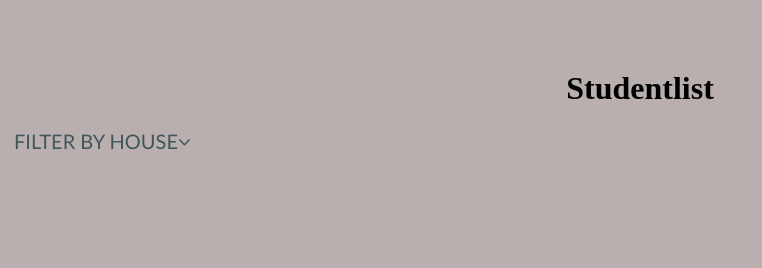
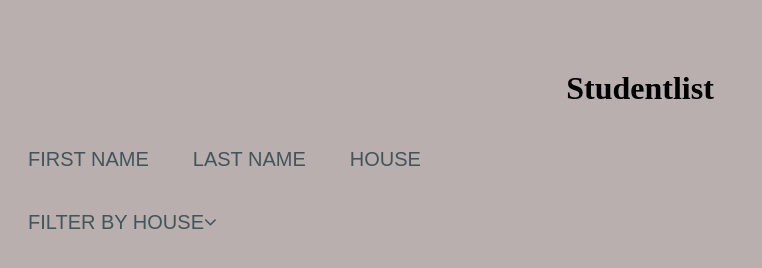
Before and after one commit to sara870v/11C.02.03, a plain HTML site: page index.html in a window 1280 px wide. Shown: the whole page, without its empty margins (0-762 px from the left). Drawn offline with Linux system fonts and the light colour scheme; no server answers.

Commit message:
with description

```diff
--- a/index.html
+++ b/index.html
@@ -15,7 +15,11 @@
     <header>
       <H1>Studentlist</H1>
     </header>
-
+    <div class="sortby">
+      <button class="">FIRST NAME</button>
+      <button class="">LAST NAME</button>
+      <button class="">HOUSE</button>
+    </div>
     <div class="housefilter">
       <button class="housebtn">
         FILTER BY HOUSE<i class="fa fa-angle-down"></i>
@@ -28,6 +32,7 @@
         <button class="filter">Hufflepuff</button>
       </div>
     </div>
+
     <div id="list"></div>
     <script src="script.js"></script>
   </body>
--- a/script.js
+++ b/script.js
@@ -8,6 +8,7 @@ let housecontent = document.querySelector(".housedropdown");
 housebtn.addEventListener("click", dropHouse);
 
 function dropHouse() {
+  // display the content of different houses
   housecontent.classList.toggle("show");
 }
 let house = "All";
@@ -15,6 +16,7 @@ let house = "All";
 document.addEventListener("DOMContentLoaded", start);
 
 function start() {
+  // Fetch Json data and let it await, and create div with list
   let dest = document.querySelector("#list");
   async function getJson() {
     let jsonData = await fetch("http://petlatkea.dk/2019/students1991.json");
@@ -23,6 +25,8 @@ function start() {
   }
 
   function showStudent() {
+    // Make sure it starts empty, and afterwards shows students with "all" houses,
+    //and each students fullname and house
     dest.innerHTML = "";
     allStudents.forEach(student => {
       if (house == "All" || house == student.house) {
@@ -40,6 +44,7 @@ function start() {
   });
 
   function showHouse() {
+    // show what house is specific to the content you filter
     house = this.textContent;
 
     showStudent();
--- a/style.css
+++ b/style.css
@@ -29,12 +29,16 @@ h3 {
   font-family: "Dancing Script", cursive;
 }
 
-/* button {
+button {
   -webkit-transition-duration: 0.4s;
   transition-duration: 0.4s;
   background-color: lightgrey;
   padding: 15px;
   margin: 5px;
+  font-size: 20px;
+  border: none;
+  background-color: inherit;
+  color: #41555b;
 }
 
 button:hover {
@@ -42,21 +46,19 @@ button:hover {
   color: black;
 }
 
-.show {
+/* .show {
   display: flex;
 }
 
 .housedropdown {
   display: none;
+}
+*/
+
+/* button {
+  font-family: "Gill Sans", "Gill Sans MT", Calibri, "Trebuchet MS", sans-serif;
+
 } */
-
-button {
-  font-family: "Gill Sans", "Gill Sans MT", Calibri, "Trebuchet MS", sans-serif;
-  font-size: 20px;
-  border: none;
-  background-color: inherit;
-  color: #41555b;
-}
 .housedropdown {
   display: none;
   flex-direction: column;
```
